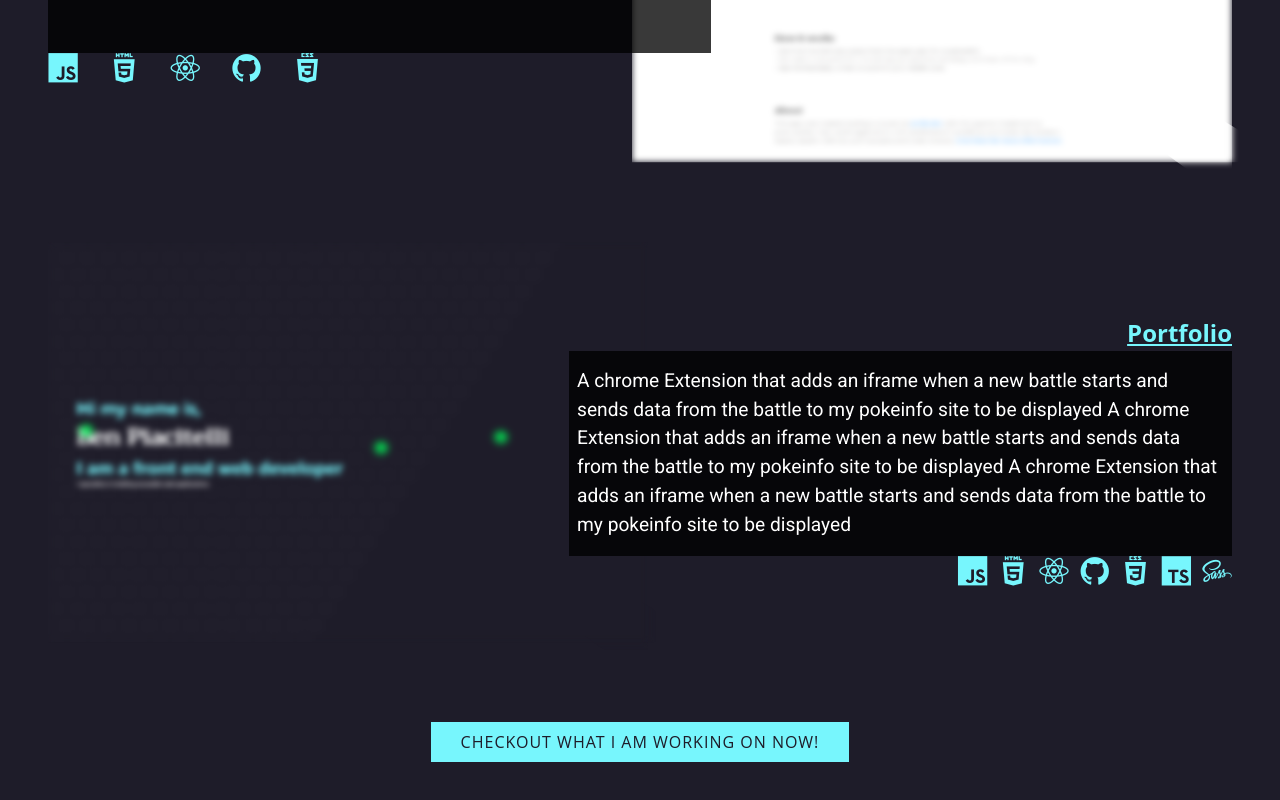
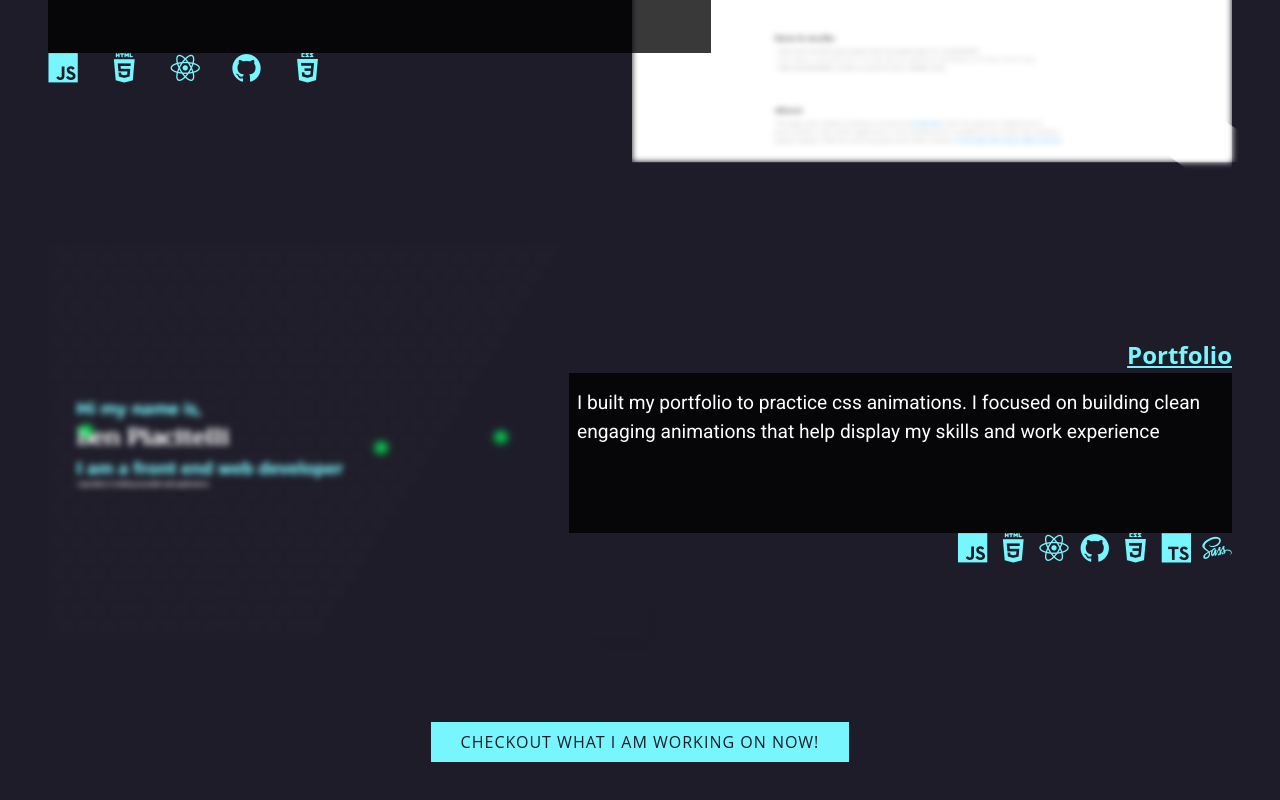
Before and after one commit to piacib/portfolio, a React (Create React App) app: page / in a window 1280 px wide. Shown: the part 4174-4974 px from the top of the page. Built offline with nearby package versions, Linux system fonts and the light colour scheme; a web font is replaced by a local one.

Commit message:
added portfolio txt

```diff
--- a/src/components/Projects/projectsInfo.ts
+++ b/src/components/Projects/projectsInfo.ts
@@ -78,12 +78,8 @@ export const projects: ProjectContent[] = [
     imgLink: portfolio,
     repoHref: "https://github.com/piacib/portfolio",
     demoHref: "https://piacib.github.io/portfolio/",
-    text: `A chrome Extension that adds an iframe when a new battle starts and
-    sends data from the battle to my pokeinfo site to be displayed A
-    chrome Extension that adds an iframe when a new battle starts and
-    sends data from the battle to my pokeinfo site to be displayed A
-    chrome Extension that adds an iframe when a new battle starts and
-    sends data from the battle to my pokeinfo site to be displayed`,
+    text: `I built my portfolio to practice css animations. I focused on building clean engaging
+    animations that help display my skills and work experience`,
     skillsClassNames: [
       "devicon-javascript-plain",
       "devicon-html5-plain-wordmark",
```
